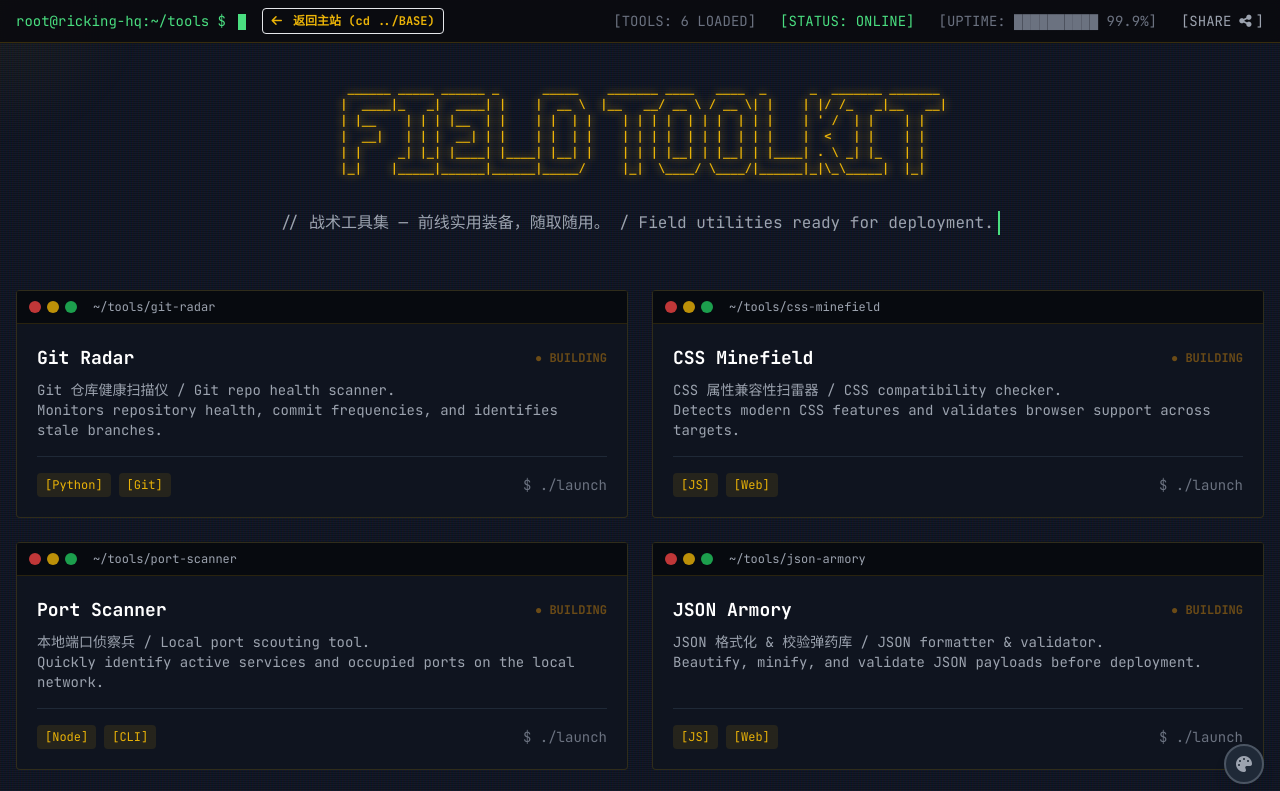
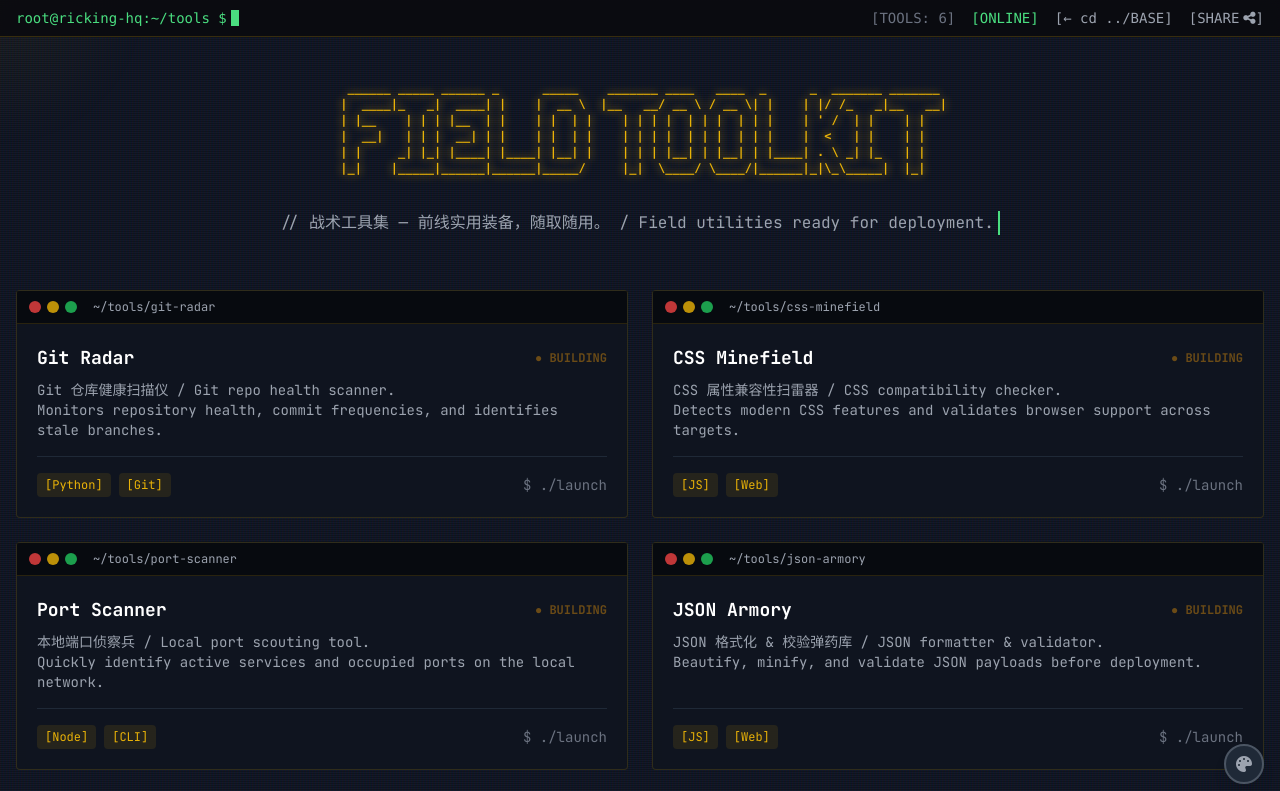
Before and after one commit to irkythedev/RicKinG, a plain HTML site: page tools.html in a window 1280 px wide. Shown: the top 791 px of the page. Drawn offline with nearby package versions, Linux system fonts and the light colour scheme.

Commit message:
feat(ui): refactor tools header to unify TUI aesthetic and simplify back button

```diff
--- a/tools.html
+++ b/tools.html
@@ -121,18 +121,20 @@
     </div>
 
     <!-- Terminal Header Bar -->
-    <header class="fixed top-0 left-0 right-0 z-50 bg-[#0a0a0f]/90 backdrop-blur border-b border-[rgba(var(--t-accent-rgb),0.2)] px-4 py-2 flex items-center justify-between text-xs md:text-sm">
-        <div class="flex items-center gap-4 flex-wrap">
-            <span class="text-[var(--t-success-muted)]">root@ricking-hq:~/tools $ <span class="cursor-blink inline-block w-2 h-4 bg-[var(--t-success-muted)] ml-1 align-middle"></span></span>
-            <a href="index.html" class="text-[var(--t-accent)] hover:text-white transition-colors inline-block font-bold border border-[var(--t-accent)]/30 bg-[var(--t-accent)]/10 hover:bg-[var(--t-accent)]/30 px-2 py-1 rounded text-xs">
-                <i class="fas fa-arrow-left mr-1"></i> 返回主站 (cd ../BASE)
+    <header class="fixed top-0 left-0 right-0 z-50 bg-[#0a0a0f]/90 backdrop-blur border-b border-[rgba(var(--t-accent-rgb),0.2)] px-4 py-2 flex items-center justify-between text-xs md:text-sm font-mono overflow-x-auto no-scrollbar">
+        <!-- 终端光标提示 (左侧) -->
+        <div class="flex items-center text-[var(--t-success-muted)] whitespace-nowrap mr-4">
+            root@ricking-hq:~/tools $ <span class="cursor-blink inline-block w-2 h-4 bg-[var(--t-success-muted)] ml-1 align-middle"></span>
+        </div>
+
+        <!-- 统一的 TUI 交互区 (右侧) -->
+        <div class="flex items-center gap-3 md:gap-4 text-gray-500 whitespace-nowrap">
+            <span class="hidden md:inline">[TOOLS: 6]</span>
+            <span class="hidden md:inline text-[var(--t-success-muted)]">[ONLINE]</span>
+            <a href="index.html" class="text-gray-400 hover:text-[var(--t-accent)] transition-colors focus:outline-none" title="返回主站 / Return to Base">
+                [← cd ../BASE]
             </a>
-        </div>
-        <div class="hidden md:flex items-center gap-6 text-gray-500">
-            <span>[TOOLS: 6 LOADED]</span>
-            <span class="text-[var(--t-success-muted)]">[STATUS: ONLINE]</span>
-            <span>[UPTIME: ██████████ 99.9%]</span>
-            <button onclick="ShareManager.open()" class="text-gray-400 hover:text-[var(--t-accent)] transition-colors focus:outline-none flex items-center gap-1" title="Share / 分享">
+            <button onclick="ShareManager.open()" class="text-gray-400 hover:text-[var(--t-accent)] transition-colors focus:outline-none flex items-center" title="分享终端 / Share Terminal">
                 [SHARE <i class="fas fa-share-nodes ml-1"></i>]
             </button>
         </div>
```
